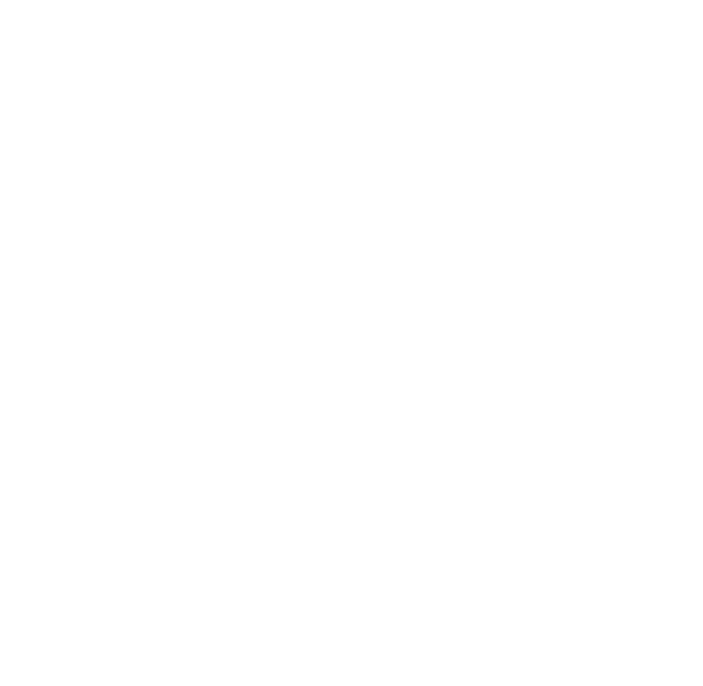
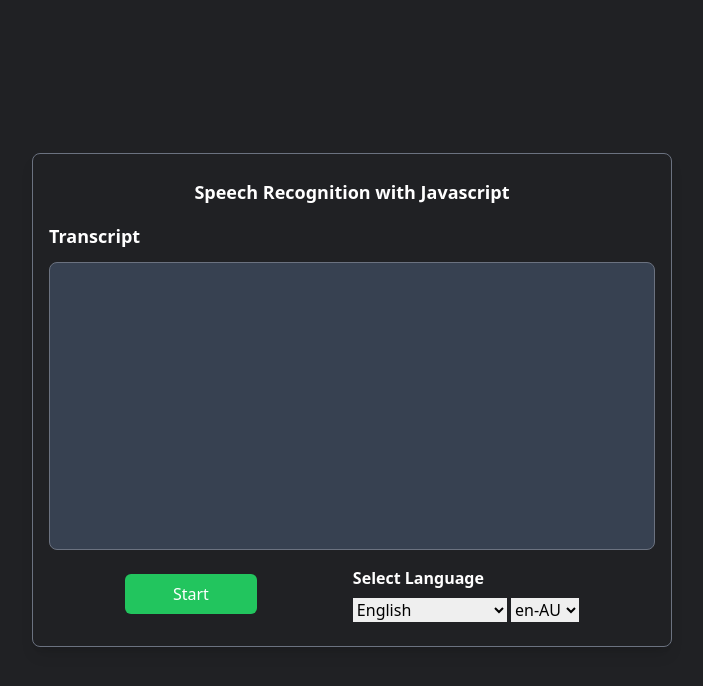
Before and after one commit to CDavidSV/Speech-Recognition, a website: page src/index.html in a window 1280 px wide. Shown: the whole page, without its empty margins (288-991 px from the left). Drawn offline with nearby package versions, Linux system fonts and the light colour scheme; files that its build step writes are made by us from their sources.

Commit message:
Added speech recognition
- Finished Implementing speech recognition.
- Using tailwind for styling.

```diff
--- /dev/null
+++ b/package.json
@@ -0,0 +1,5 @@
+{
+  "devDependencies": {
+    "tailwindcss": "^3.3.0"
+  }
+}
--- a/src/index.html
+++ b/src/index.html
@@ -4,13 +4,31 @@
         <meta charset="UTF-8">
         <meta http-equiv="X-UA-Compatible" content="IE=edge">
         <meta name="viewport" content="width=device-width, initial-scale=1.0">
+        <link href="/dist/output.css" rel="stylesheet">
         <title>Speech Recognition</title>
     </head>
-<body>
-    <div class="text-container">
-        <span id="final-text"></span>
-        <span id="interim-text"></span>
+    <body class="bg-primary font-sans">
+        <div class="flex flex-col justify-center items-center w-full h-full text-white">
+            <div class="w-4/6 md:w-3/6 mx-auto px-4 py-6 bg-primary border border-gray-500 rounded-lg shadow-lg">
+                <h1 class="text-lg font-bold text-center mb-4">Speech Recognition with Javascript</h1>
+                <p class="pb-3 font-semibold text-lg">Transcript</p>
+                <div class="relative">
+                    <div class="w-full h-72 bg-gray-700 border border-gray-500 rounded-lg py-2 px-4 mb-4">
+                        <span class="text-white" id="final-result"></span>
+                        <span class="text-gray-500" id="interim-result"></span>
+                    </div>
+                </div>
+                <div class="flex flex-row gap-5 justify-evenly items-center">
+                    <button onclick="handleSpeachRecogtiniton()" id="start" class="bg-green-500 hover:bg-green-700 transition ease duration-300 p-2 rounded-md px-12">Start</button>
+                    <div>
+                        <p class="font-semibold pb-2">Select Language</p>
+                        <select class="text-black" id="language-select"></select>
+                        <select class="text-black" id="dialect-select"></select>
+                    </div>
+                </div>
+            </div>
         </div>
     <script src="main.js"></script>
+    <script src="languages.js"></script>
     </body>
 </html>
--- /dev/null
+++ b/src/input.css
@@ -0,0 +1,12 @@
+@tailwind base;
+@tailwind components;
+@tailwind utilities;
+
+@layer components {
+    html, body {
+        width: 100%;
+        height: 100%;
+        margin: 0;
+        padding: 0;
+    }
+}
--- /dev/null
+++ b/src/languages.js
@@ -0,0 +1,132 @@
+const languages = [
+['Afrikaans',       ['af-ZA']],
+['አማርኛ',           ['am-ET']],
+['Azərbaycanca',    ['az-AZ']],
+['বাংলা',            ['bn-BD', 'বাংলাদেশ'],
+                    ['bn-IN', 'ভারত']],
+['Bahasa Indonesia',['id-ID']],
+['Bahasa Melayu',   ['ms-MY']],
+['Català',          ['ca-ES']],
+['Čeština',         ['cs-CZ']],
+['Dansk',           ['da-DK']],
+['Deutsch',         ['de-DE']],
+['English',         ['en-AU', 'Australia'],
+                    ['en-CA', 'Canada'],
+                    ['en-IN', 'India'],
+                    ['en-KE', 'Kenya'],
+                    ['en-TZ', 'Tanzania'],
+                    ['en-GH', 'Ghana'],
+                    ['en-NZ', 'New Zealand'],
+                    ['en-NG', 'Nigeria'],
+                    ['en-ZA', 'South Africa'],
+                    ['en-PH', 'Philippines'],
+                    ['en-GB', 'United Kingdom'],
+                    ['en-US', 'United States']],
+['Español',         ['es-AR', 'Argentina'],
+                    ['es-BO', 'Bolivia'],
+                    ['es-CL', 'Chile'],
+                    ['es-CO', 'Colombia'],
+                    ['es-CR', 'Costa Rica'],
+                    ['es-EC', 'Ecuador'],
+                    ['es-SV', 'El Salvador'],
+                    ['es-ES', 'España'],
+                    ['es-US', 'Estados Unidos'],
+                    ['es-GT', 'Guatemala'],
+                    ['es-HN', 'Honduras'],
+                    ['es-MX', 'México'],
+                    ['es-NI', 'Nicaragua'],
+                    ['es-PA', 'Panamá'],
+                    ['es-PY', 'Paraguay'],
+                    ['es-PE', 'Perú'],
+                    ['es-PR', 'Puerto Rico'],
+                    ['es-DO', 'República Dominicana'],
+                    ['es-UY', 'Uruguay'],
+                    ['es-VE', 'Venezuela']],
+['Euskara',         ['eu-ES']],
+['Filipino',        ['fil-PH']],
+['Français',        ['fr-FR']],
+['Basa Jawa',       ['jv-ID']],
+['Galego',          ['gl-ES']],
+['ગુજરાતી',           ['gu-IN']],
+['Hrvatski',        ['hr-HR']],
+['IsiZulu',         ['zu-ZA']],
+['Íslenska',        ['is-IS']],
+['Italiano',        ['it-IT', 'Italia'],
+                    ['it-CH', 'Svizzera']],
+['ಕನ್ನಡ',             ['kn-IN']],
+['ភាសាខ្មែរ',          ['km-KH']],
+['Latviešu',        ['lv-LV']],
+['Lietuvių',        ['lt-LT']],
+['മലയാളം',          ['ml-IN']],
+['मराठी',             ['mr-IN']],
+['Magyar',          ['hu-HU']],
+['ລາວ',              ['lo-LA']],
+['Nederlands',      ['nl-NL']],
+['नेपाली भाषा',        ['ne-NP']],
+['Norsk bokmål',    ['nb-NO']],
+['Polski',          ['pl-PL']],
+['Português',       ['pt-BR', 'Brasil'],
+                    ['pt-PT', 'Portugal']],
+['Română',          ['ro-RO']],
+['සිංහල',          ['si-LK']],
+['Slovenščina',     ['sl-SI']],
+['Basa Sunda',      ['su-ID']],
+['Slovenčina',      ['sk-SK']],
+['Suomi',           ['fi-FI']],
+['Svenska',         ['sv-SE']],
+['Kiswahili',       ['sw-TZ', 'Tanzania'],
+                    ['sw-KE', 'Kenya']],
+['ქართული',       ['ka-GE']],
+['Հայերեն',          ['hy-AM']],
+['தமிழ்',            ['ta-IN', 'இந்தியா'],
+                    ['ta-SG', 'சிங்கப்பூர்'],
+                    ['ta-LK', 'இலங்கை'],
+                    ['ta-MY', 'மலேசியா']],
+['తెలుగు',           ['te-IN']],
+['Tiếng Việt',      ['vi-VN']],
+['Türkçe',          ['tr-TR']],
+['اُردُو',            ['ur-PK', 'پاکستان'],
+                    ['ur-IN', 'بھارت']],
+['Ελληνικά',         ['el-GR']],
+['български',         ['bg-BG']],
+['Pусский',          ['ru-RU']],
+['Српски',           ['sr-RS']],
+['Українська',        ['uk-UA']],
+['한국어',            ['ko-KR']],
+['中文',             ['cmn-Hans-CN', '普通话 (中国大陆)'],
+                    ['cmn-Hans-HK', '普通话 (香港)'],
+                    ['cmn-Hant-TW', '中文 (台灣)'],
+                    ['yue-Hant-HK', '粵語 (香港)']],
+['日本語',           ['ja-JP']],
+['हिन्दी',             ['hi-IN']],
+['ภาษาไทย',         ['th-TH']]];
+
+const langSelect = document.querySelector('#language-select');
+const dialectSelect = document.querySelector('#dialect-select');
+
+langSelect.addEventListener('change', (event) => handleDialects(event.target.value))
+
+for (let language of languages) {
+    const newLanguage = document.createElement('option');
+    newLanguage.innerText = language[0];
+    newLanguage.setAttribute('value', languages.indexOf(language));
+    langSelect.appendChild(newLanguage);
+}
+langSelect.value = 10
+handleDialects(10)
+
+function handleDialects(index) {
+    while (dialectSelect.options.length > 0) {
+        dialectSelect.options[dialectSelect.options.length - 1].remove()
+    }
+
+    for (let i = 1; i < languages[index].length; i++) {
+        const dialect = languages[index][i];
+        const newDialect = document.createElement('option');
+        newDialect.innerText = dialect[0];
+        newDialect.setAttribute('value', dialect[0]);
+        dialectSelect.appendChild(newDialect);
+    }
+
+    changeLang(dialectSelect.options[0])
+}
--- a/src/main.js
+++ b/src/main.js
@@ -1,26 +1,57 @@
-// Document.
-speechText = document.querySelector('#interim-text');
+// DOM
+const startBtn = document.querySelector("#start");
+const language = document.querySelector("#endregionlanguage-select");
+const dialect = document.querySelector("#dialect-select");
+const final = document.querySelector("#final-result");
+const interim = document.querySelector("#interim-result");
 
-// Variables.
+// Variables
 const recognition = new webkitSpeechRecognition();
-let finalTranscript;
-let interimTranscript;
+let started = false;
 
-recognition.continuous = true;
+// Setup
+recognition.lang = "en-US";
+recognition.continuous = false;
 recognition.interimResults = true;
-recognition.lang = 'es-ES'
+recognition.lang = dialect.value;
 
-recognition.onresult = event => {
-    interimTranscript = "";
-    for (let i = event.resultIndex; i < event.results.length; i++) {
+// Events
+recognition.onresult = (event) => {
+    let interimTranscript = "";
+    let finalTranscript = "";
+
+    for (let i = 0; i < event.results.length; i++) {
         if (event.results[i].isFinal) {
             finalTranscript += event.results[i][0].transcript;
         } else {
             interimTranscript += event.results[i][0].transcript;
         }
     }
+
+    final.innerText = finalTranscript;
+    interim.innerText = interimTranscript;
+};
+recognition.onaudioend = () => {
+    if (!started) return;
+    handleSpeachRecogtiniton();
+}
+dialect.addEventListener('change', () => changeLang(dialect.value));
+
+// Functions
+function changeLang(dialect) {
+    recognition.lang = dialect;
 }
 
-speechText.textContent = interimTranscript;
-
-recognition.start();
+function handleSpeachRecogtiniton() {
+    if (!started) {
+        started = true
+        recognition.start();
+        startBtn.className = "bg-red-500 hover:bg-red-700 transition ease duration-300 p-2 rounded-md px-12"
+        startBtn.innerText = "Stop";
+    } else {
+        started = false
+        recognition.stop();
+        startBtn.className = "bg-green-500 hover:bg-green-700 transition ease duration-300 p-2 rounded-md px-12"
+        startBtn.innerText = "Start";
+    }
+}
--- /dev/null
+++ b/tailwind.config.js
@@ -0,0 +1,12 @@
+/** @type {import('tailwindcss').Config} */
+module.exports = {
+  content: ["./src/**/*.{html,js}"],
+  theme: {
+    extend: {
+      colors: {
+        "primary": "#202124",
+      },
+    },
+  },
+  plugins: [],
+}
```
Also changed, not shown: src/style.css (deleted), 2 other files. Lines whose indentation alone changed are shown as unchanged.
